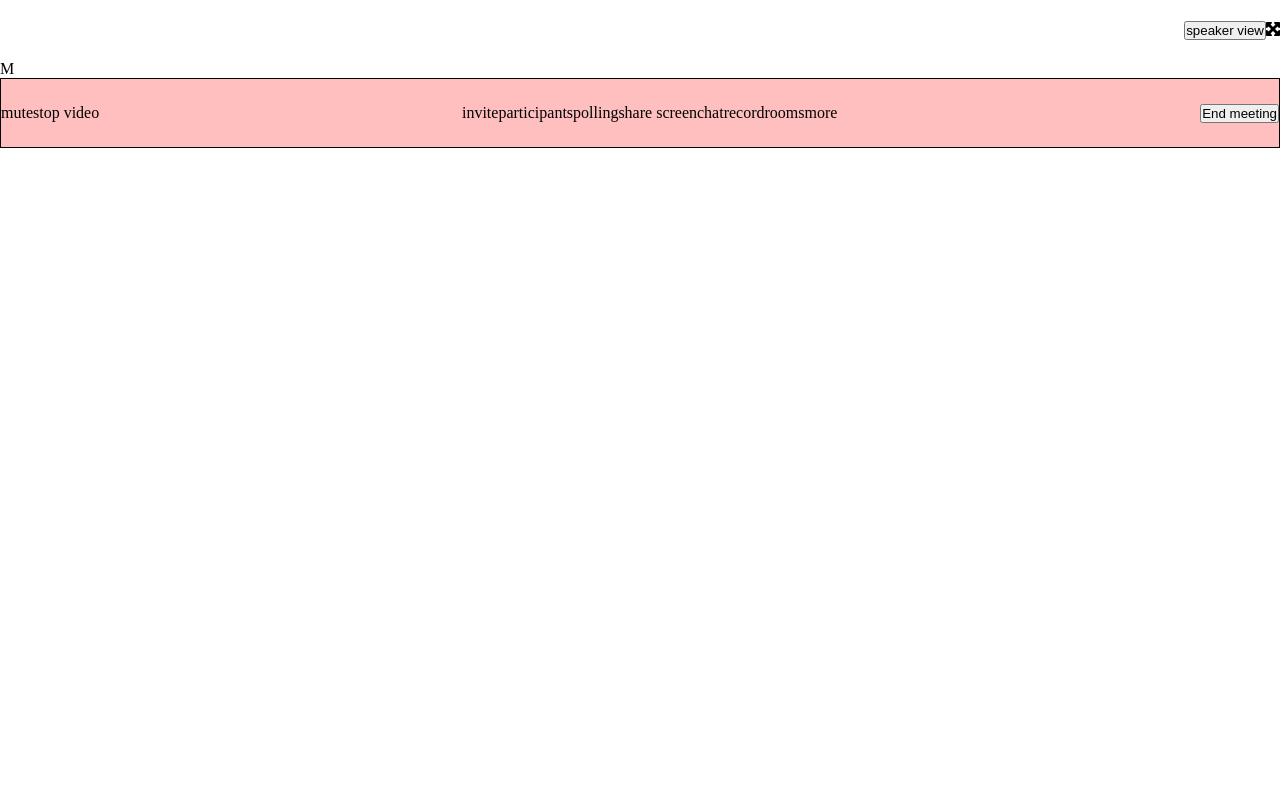
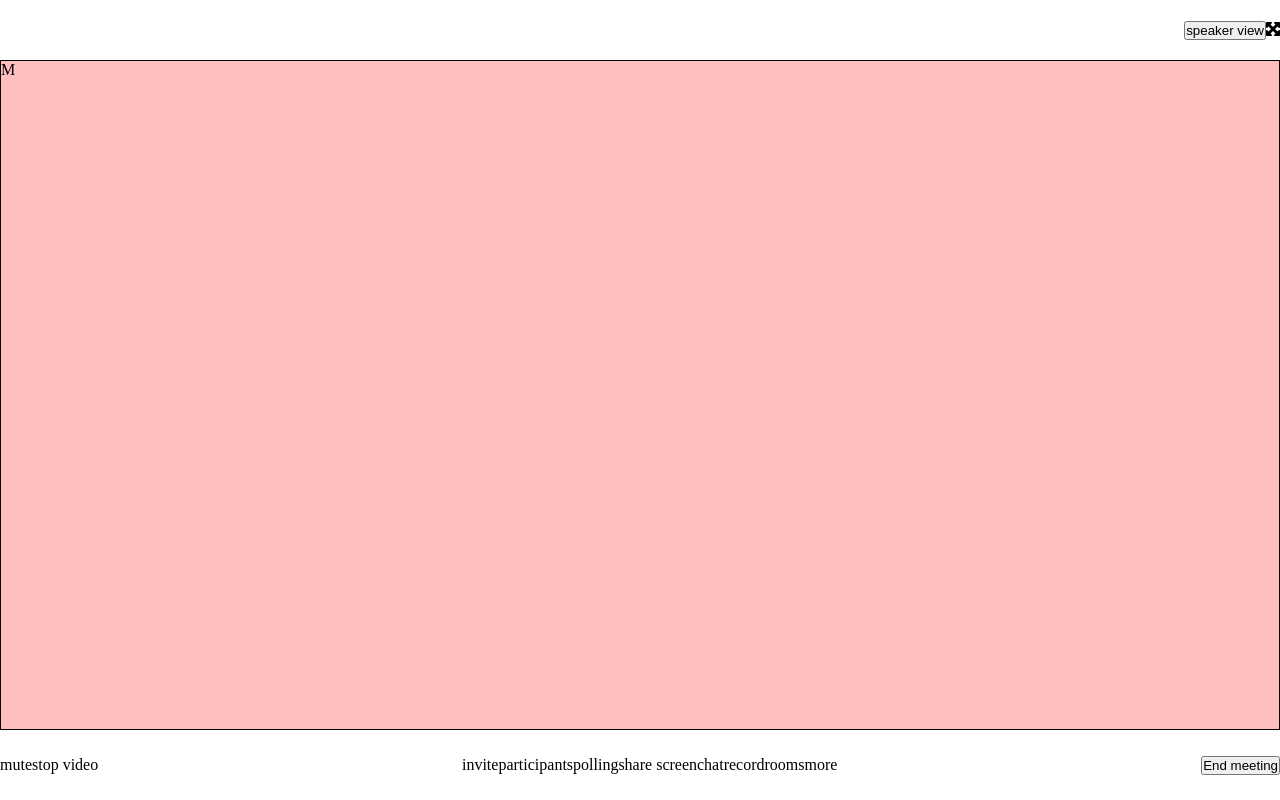
Before and after one commit to andreaa21/html-css-zoom, a plain HTML site: page index.html in a window 1280 px wide. Drawn offline with Linux system fonts and the light colour scheme.

Commit message:
change main height

```diff
--- a/css/style.css
+++ b/css/style.css
@@ -28,6 +28,13 @@ header nav ul{
 }
 
 
+/* MAIN */
+
+main{
+  height: calc(100vh - 130px);
+}
+
+
 /* FOOTER */
 
 footer{
--- a/index.html
+++ b/index.html
@@ -26,11 +26,11 @@
     </nav>
   </header>
 
-  <main>
+  <main class="debug">
     M
   </main>
 
-  <footer class="debug d-flex">
+  <footer class="d-flex">
     <ul class="audio-video d-flex">
       <li>
         mute
```
